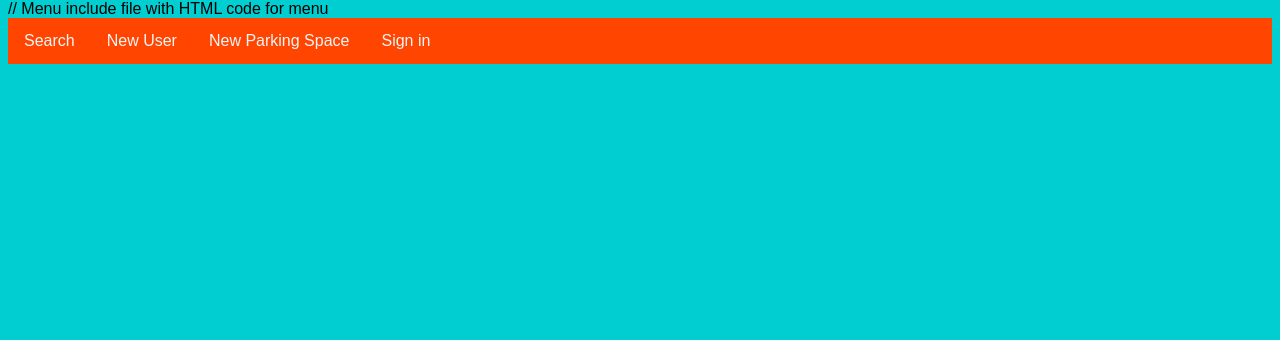
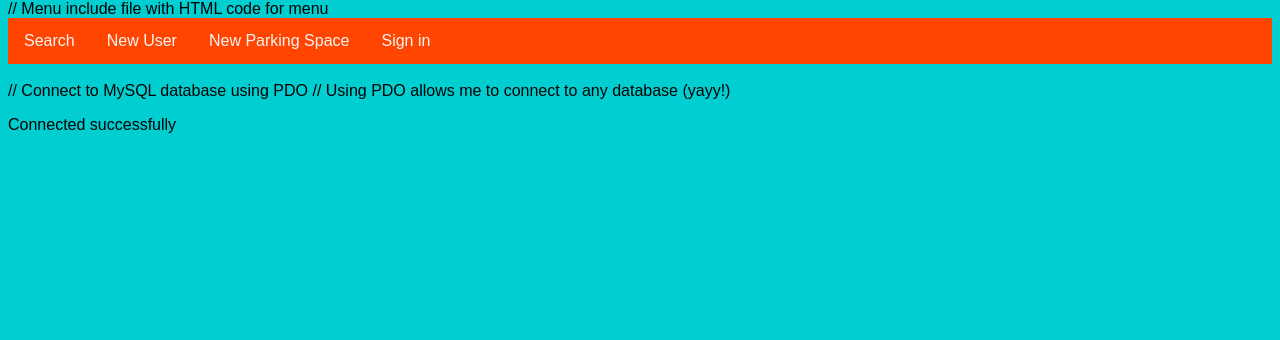
Before and after one commit to ummesalma-gadriwala/penguin-parking, a PHP site: page / in a window 1280 px wide. Shown: the part 128-468 px from the top of the page. Run offline with PHP 8.4, Linux system fonts and the light colour scheme.

Commit message:
dbConnect in index file

```diff
--- a/php/dbConnect.php
+++ b/php/dbConnect.php
@@ -10,8 +10,8 @@ try {
                      $username, $password);
     // set the PDO error mode to exception
     $conn->setAttribute(PDO::ATTR_ERRMODE, PDO::ERRMODE_EXCEPTION);
-    echo "Connected successfully";
+    echo "<p>Connected successfully</p>";
 } catch (PDOException $e) {
-    echo "Connection failed: ", $e->getMessage();
+    echo "<p>Connection failed: ", $e->getMessage(), "</p>";
 }
 ?>
--- a/src/index.php
+++ b/src/index.php
@@ -15,7 +15,7 @@
     </div>
     <?php include '../php/menu.php'; ?>
     <br>
-
+    <?php include '../php/dbConnect.php'; ?>
     <div class="pageFooter">
         <?php include '../php/footer.php'; ?>
     </div>
```
